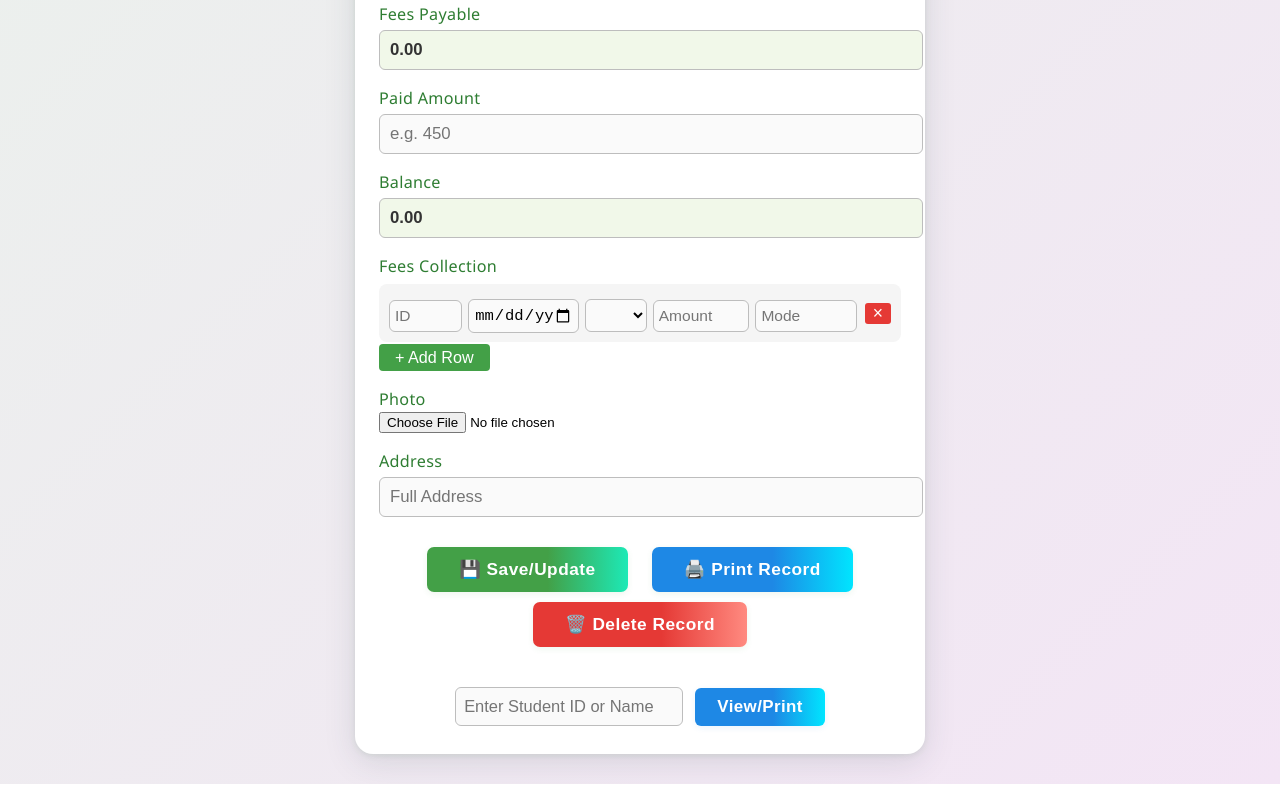
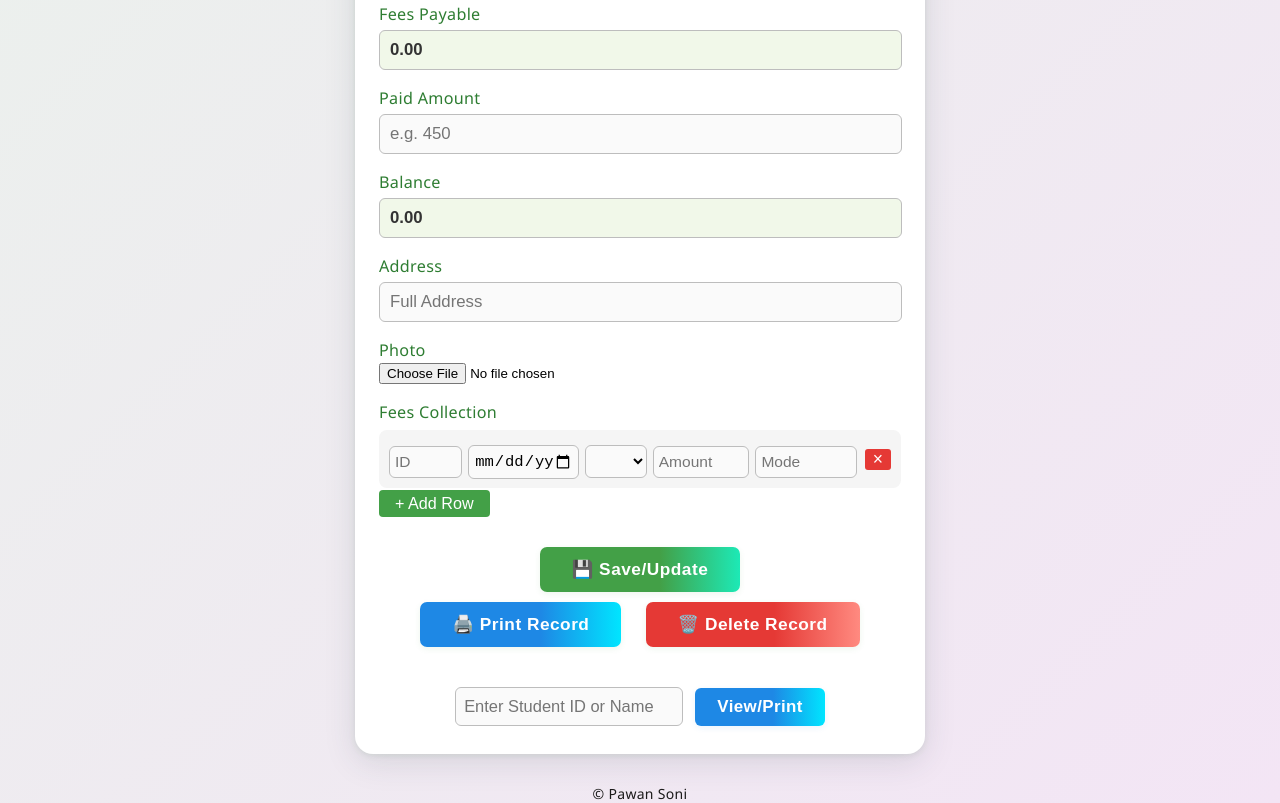
Before and after one commit to Computercoaching25/data, a plain HTML site: page index.html in a window 1280 px wide. Shown: the part 1092-1895 px from the top of the page. Drawn offline with Linux system fonts and the light colour scheme.

Commit message:
Update index.html

```diff
--- a/index.html
+++ b/index.html
@@ -57,7 +57,7 @@
       letter-spacing: 0.3px;
     }
     input[type="text"], input[type="number"], input[type="date"], select {
-      width: 100%;
+      width: 96%;
       padding: 9px 10px;
       margin-top: 5px;
       border-radius: 6px;
@@ -188,6 +188,13 @@
       margin: 30px 0 0 0;
       padding: 0 24px;
     }
+    .footer {
+      text-align: center;
+      margin-top: 18px;
+      font-size: 14px;
+      color: #1b1a1a;
+      letter-spacing: 0.3px;
+    }
     .search-box input {
       width: 210px;
       padding: 9px 8px;
@@ -262,7 +269,7 @@
   <div class="header-bar">
     <h1>CHITRAGUPT ACADEMY</h1>
     <h2> AN ISO CERTIFIED INSTITUTE </h2>
-    <span>Student Data Entry</span>
+    <span>Student Details</span>
   </div>
   <form id="studentForm" autocomplete="off">
     <label>Student ID</label>
@@ -312,21 +319,22 @@
     <label>Balance</label>
     <input type="number" id="balance" name="balance" required placeholder="e.g. 0" readonly style="background:#f1f8e9;">
 
+    <label>Address</label>
+    <input type="text" name="address" required placeholder="Full Address">
+
+    <label>Photo</label>
+    <input type="file" name="photo" accept="image/*" onchange="previewPhoto(event)">
+    <div class="photo-preview" id="photoPreview"></div>
+
     <label>Fees Collection</label>
     <div class="fees-collection-table" id="feesCollectionTable">
       <!-- Dynamic rows here -->
     </div>
     <button type="button" class="add-row-btn" onclick="addFeesRow()">+ Add Row</button>
 
-    <label>Photo</label>
-    <input type="file" name="photo" accept="image/*" onchange="previewPhoto(event)">
-    <div class="photo-preview" id="photoPreview"></div>
-
-    <label>Address</label>
-    <input type="text" name="address" required placeholder="Full Address">
 
     <div class="buttons">
-      <button type="submit">💾 Save/Update</button>
+      <button type="submit">💾 Save/Update</button><BR>
       <button type="button" class="print-btn" onclick="printStudent()">🖨️ Print Record</button>
       <button type="button" class="delete-btn" onclick="deleteRecord()">🗑️ Delete Record</button>
     </div>
@@ -506,5 +514,6 @@ function searchRecord() {
 addFeesRow();
 updatePayableAndBalance();
 </script>
+  <div class="footer">© Pawan Soni</div>
 </body>
 </html>
```
